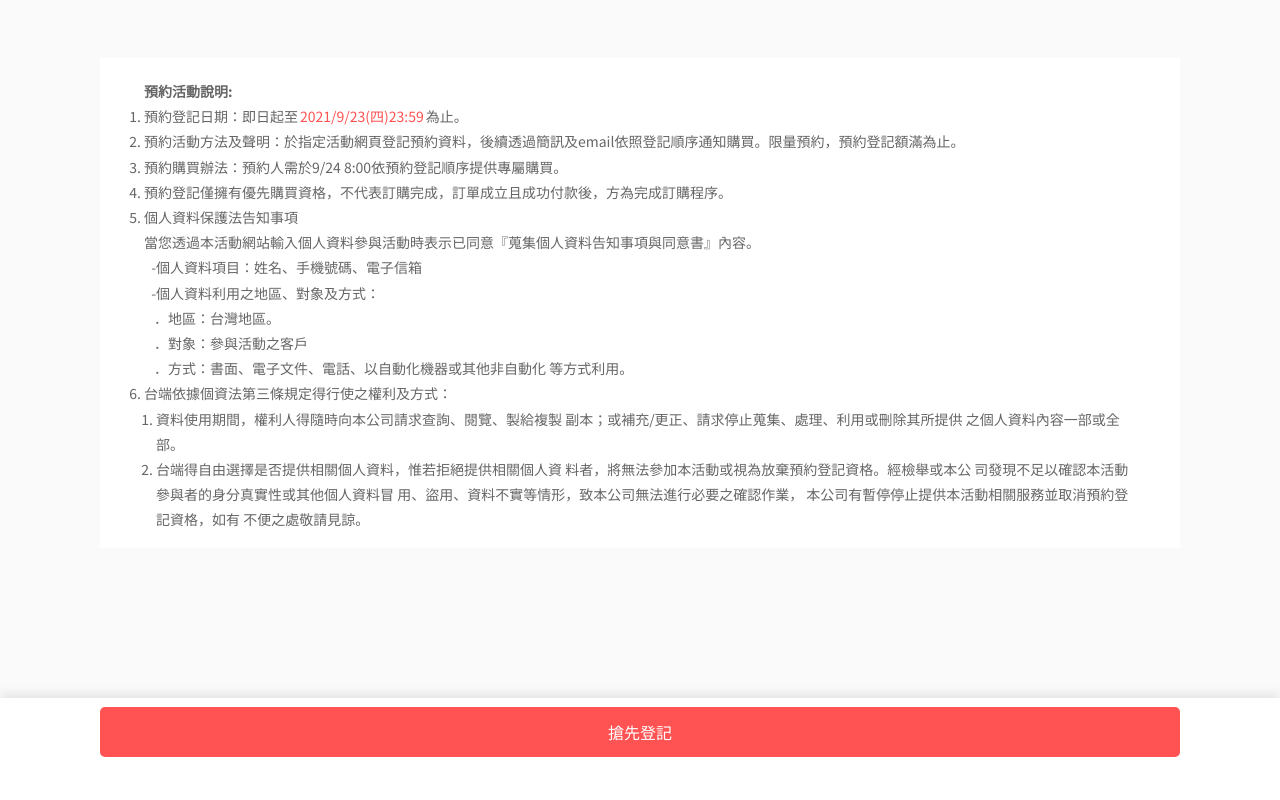
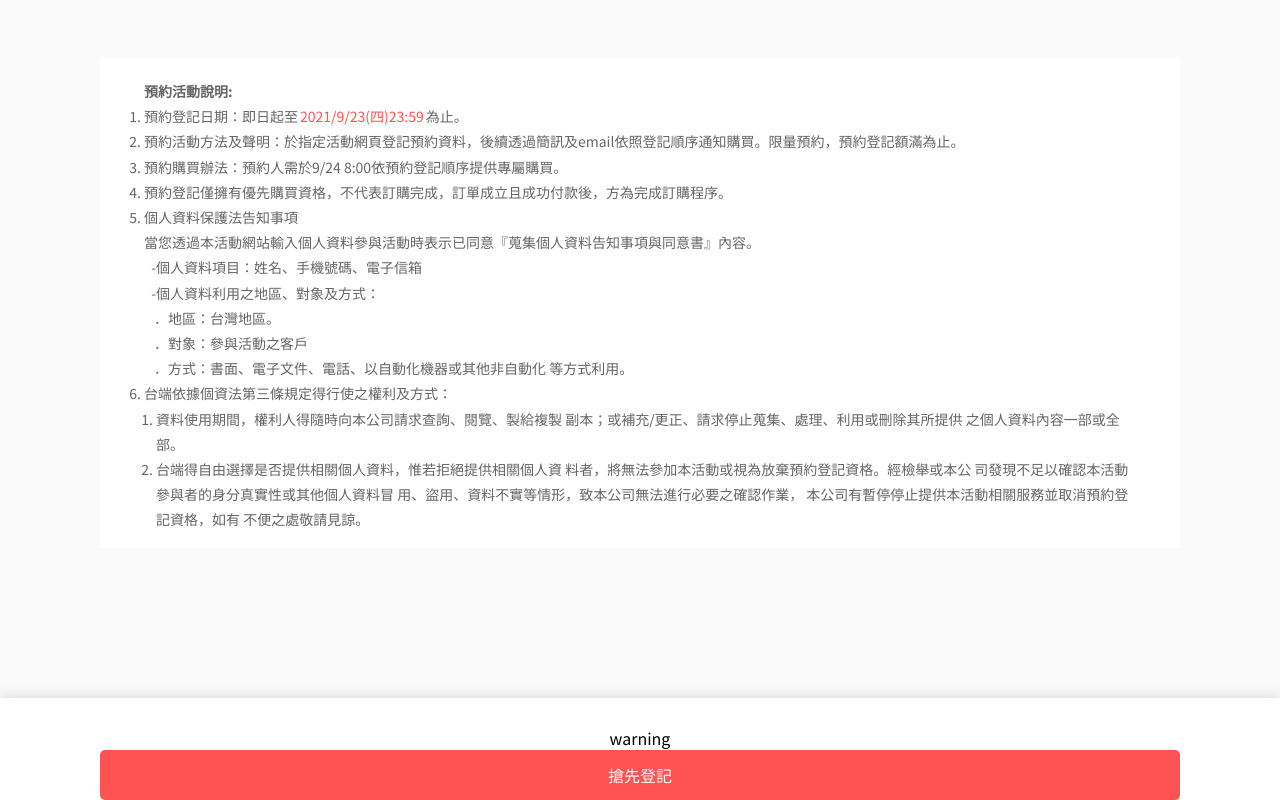
Before and after one commit to LinHeMa/91-APP-final-project, a React (Create React App) app in the folder co-work-project/: page /reservation in a window 1280 px wide. Shown: the part 665-1465 px from the top of the page. Before the commit the page ends 1431 px from the top, so only its background shows below. Built offline with nearby package versions, Linux system fonts and the light colour scheme.

Commit message:
ReserveFooter_add_warning

```diff
--- a/co-work-project/src/components/ReserveFooter.tsx
+++ b/co-work-project/src/components/ReserveFooter.tsx
@@ -1,6 +1,16 @@
+import _ from 'lodash';
+import { useLocation } from 'react-router-dom';
+
 const ReserveFooter = () => {
+  const pathName = useLocation();
+  console.log(pathName);
+  const pathArray = _.split(pathName.pathname, '/');
+  const firstPathName = pathArray[1];
+  const secondPathName = pathArray[2];
+  console.log(firstPathName, secondPathName);
   return (
-    <footer className="w-[100vw] bg-white flex h-[68px] justify-center items-center drop-shadow-sm flex-shrink-0">
+    <footer className="flex-col w-[100vw] bg-white flex pt-[28px] justify-center items-center drop-shadow-sm flex-shrink-0">
+      <p>warning</p>
       <button
         form="form"
         type="submit"
```
